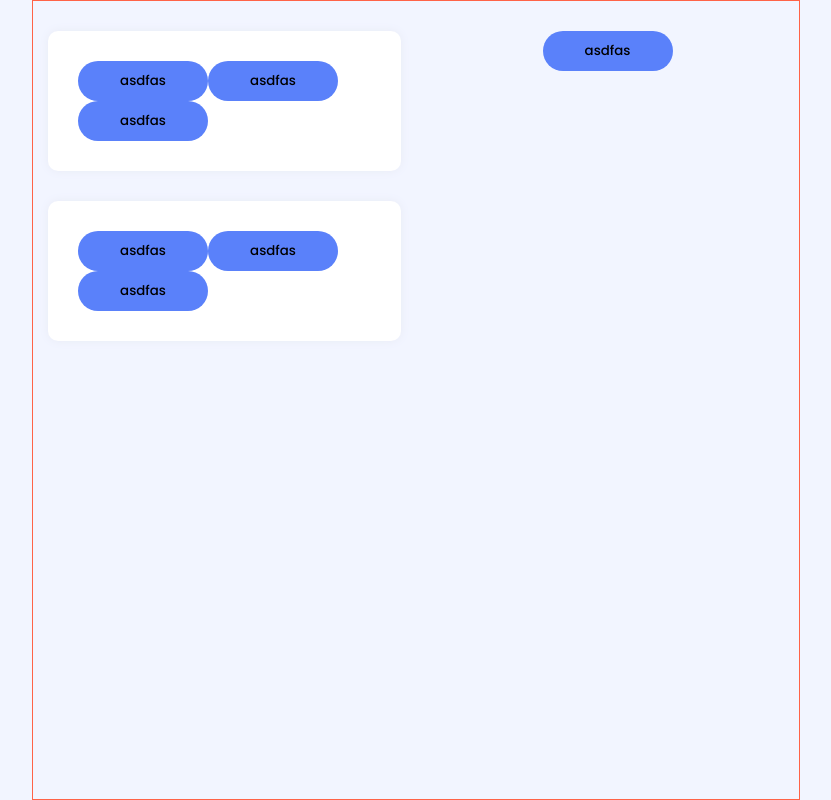
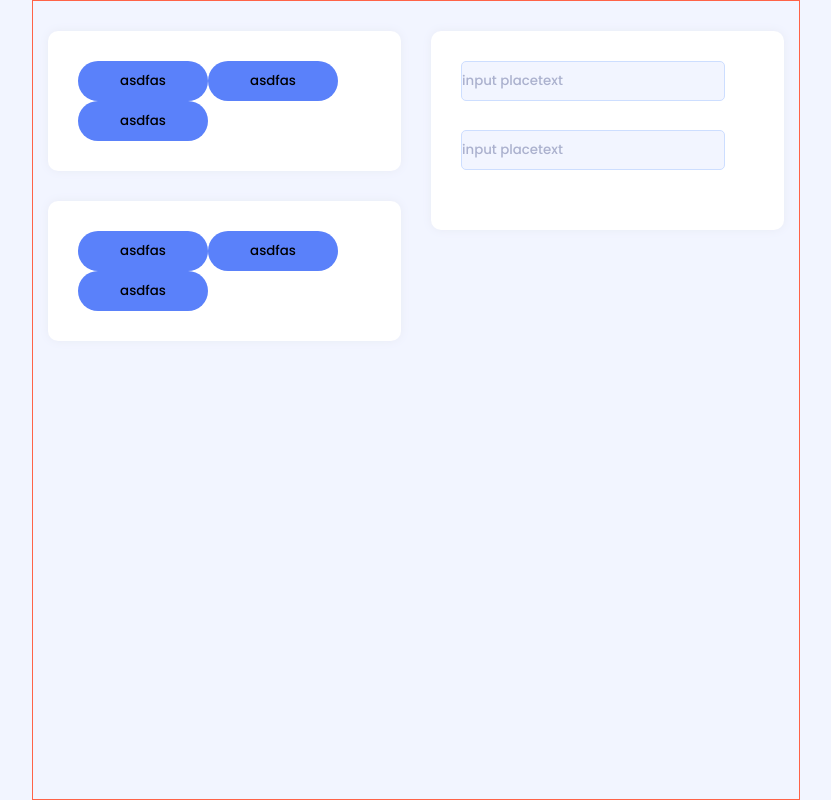
Before and after one commit to kangsinbeom/hh99-chap3, a React (Create React App) app: page / in a window 1280 px wide. Shown: the whole page, without its empty margins (224-1055 px from the left). Built offline with nearby package versions, Linux system fonts and the light colour scheme.

Commit message:
before merge

```diff
--- /dev/null
+++ b/src/components/Input.jsx
@@ -0,0 +1,23 @@
+import React from "react";
+import styled from "styled-components";
+import { blueColor, grayColor } from "../utils/GlobalSytle";
+function Input(props) {
+  return <StyledInput type="text" placeholder="input placetext" />;
+}
+
+export default Input;
+
+const StyledInput = styled.input`
+  width: 90%;
+  height: 40px;
+  background-color: ${blueColor[3]};
+  border-radius: 5px;
+  border: 1px solid ${blueColor[2]};
+  margin-bottom: 10%;
+  &::placeholder {
+    color: ${grayColor[2]};
+  }
+`;
+
+// & 없이 클래스를 쓰면 자식선택자 중 어쩌고 저쩌고
+// &클래스 하면 클래
--- a/src/layout/Right.jsx
+++ b/src/layout/Right.jsx
@@ -1,10 +1,13 @@
 import React from "react";
-import Button from "../components/Button";
-
+import Input from "../components/Input";
+import UiBox from "../components/common/UiBox";
 function Right(props) {
   return (
     <div>
-      <Button></Button>
+      <UiBox>
+        <Input />
+        <Input />
+      </UiBox>
     </div>
   );
 }
```
Also changed, not shown: src/components/Modal.jsx (added, +7 -0 lines).
